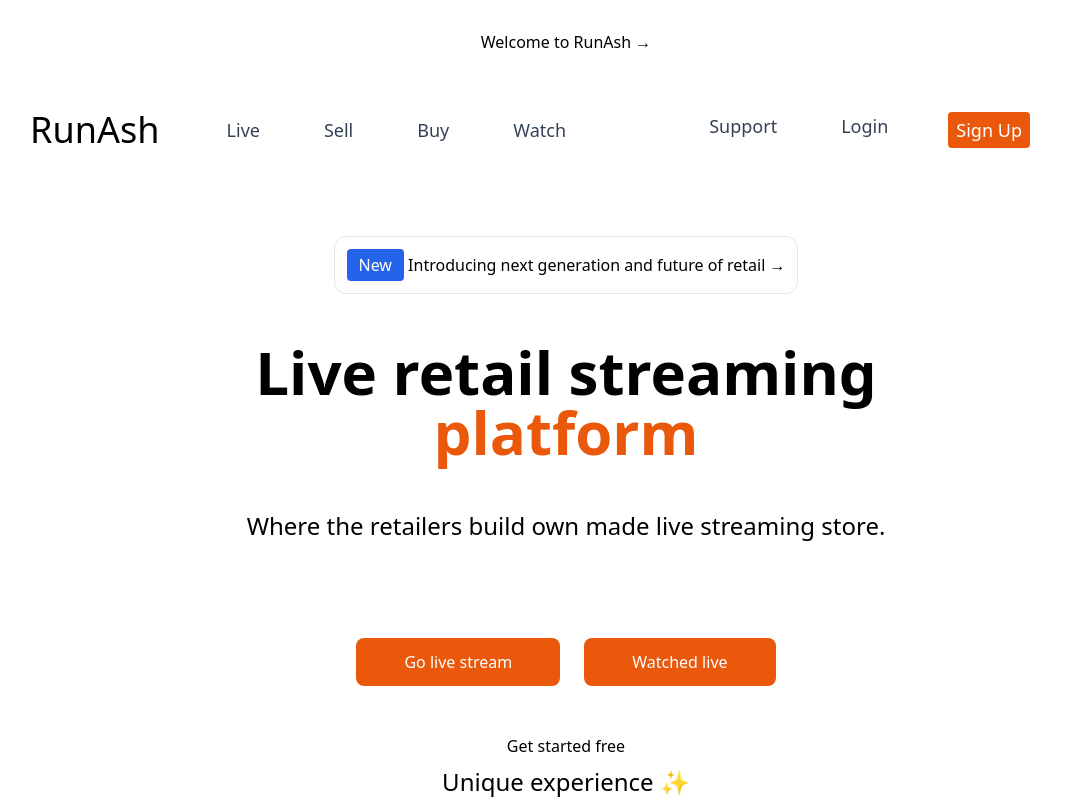
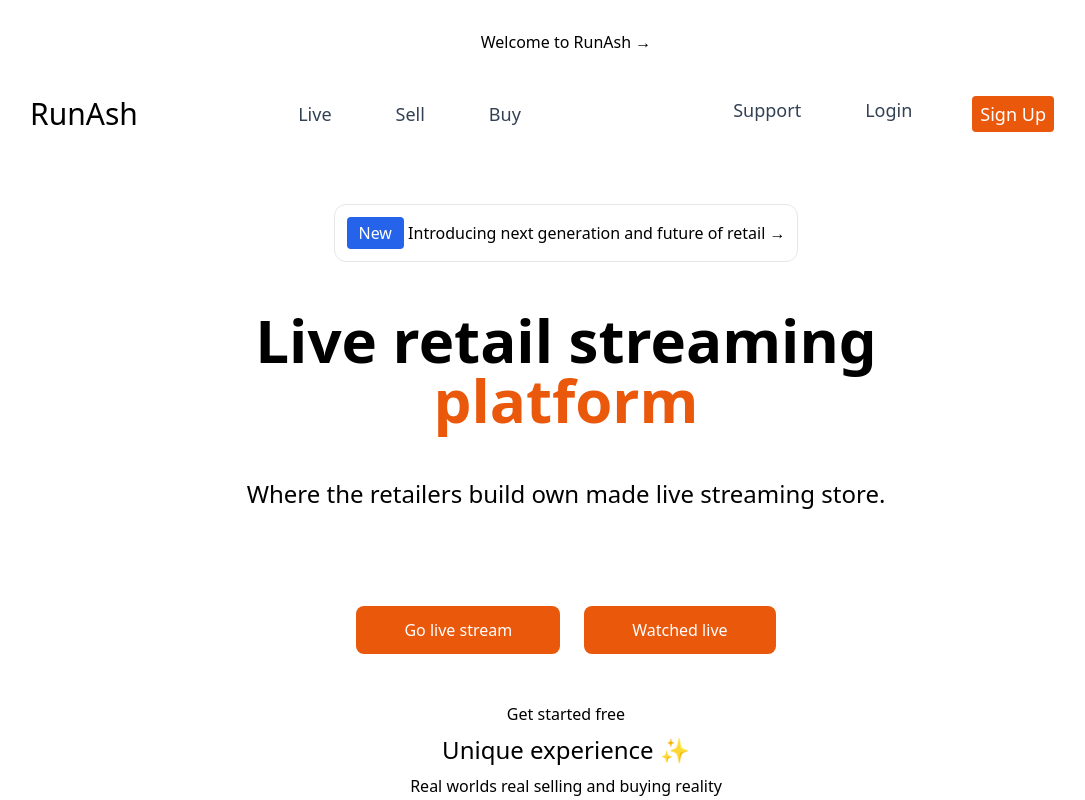
Before and after one commit to Vaibhavmurmu/nextjs13, a Next.js app: page / in a window 1280 px wide. Shown: the top 800 px of the page, without its empty margins (74-1159 px from the left). Built offline with nearby package versions, Linux system fonts and the light colour scheme.

Commit message:
Update Navbar.js

```diff
--- a/components/Navbar.js
+++ b/components/Navbar.js
@@ -11,7 +11,7 @@ export default function Navbar() {
             </div>
         <div className="flex flex-row items-center justify-between w-full px-6 py-4">
         <div className="flex flex-row items-center">
-            <h1 className="text-4xl font-b">RunAsh</h1>
+            <h1 className="text-3xl font-b">RunAsh</h1>
         </div>
         <div className="flex flex-row item-center space-x-4">
             <ul className="flex flex-row item-center">
@@ -30,14 +30,9 @@ export default function Navbar() {
                         <a className="text-lg font-n px-3 py-2 text-slate-700 rounded-lg hover:bg-slate-100 hover:text-slate-900 ">Buy</a>
                     </Link>
                 </li>
-                <li className="mr-10">
-                    <Link href="/watch">
-                        <a className="text-lg font-n px-3 py-2 text-slate-700 rounded-lg hover:bg-slate-100 hover:text-slate-900">Watch</a>
-                    </Link>
-                </li>
             </ul>
         </div>
-        <div className="flex flex-row items-right space-x-4 px-6 py-4">
+        <div className="flex flex-row items-right">
             <ul className="flex flex-row items-right">
             <li className="mr-10">
                 <Link href="/support">
```
